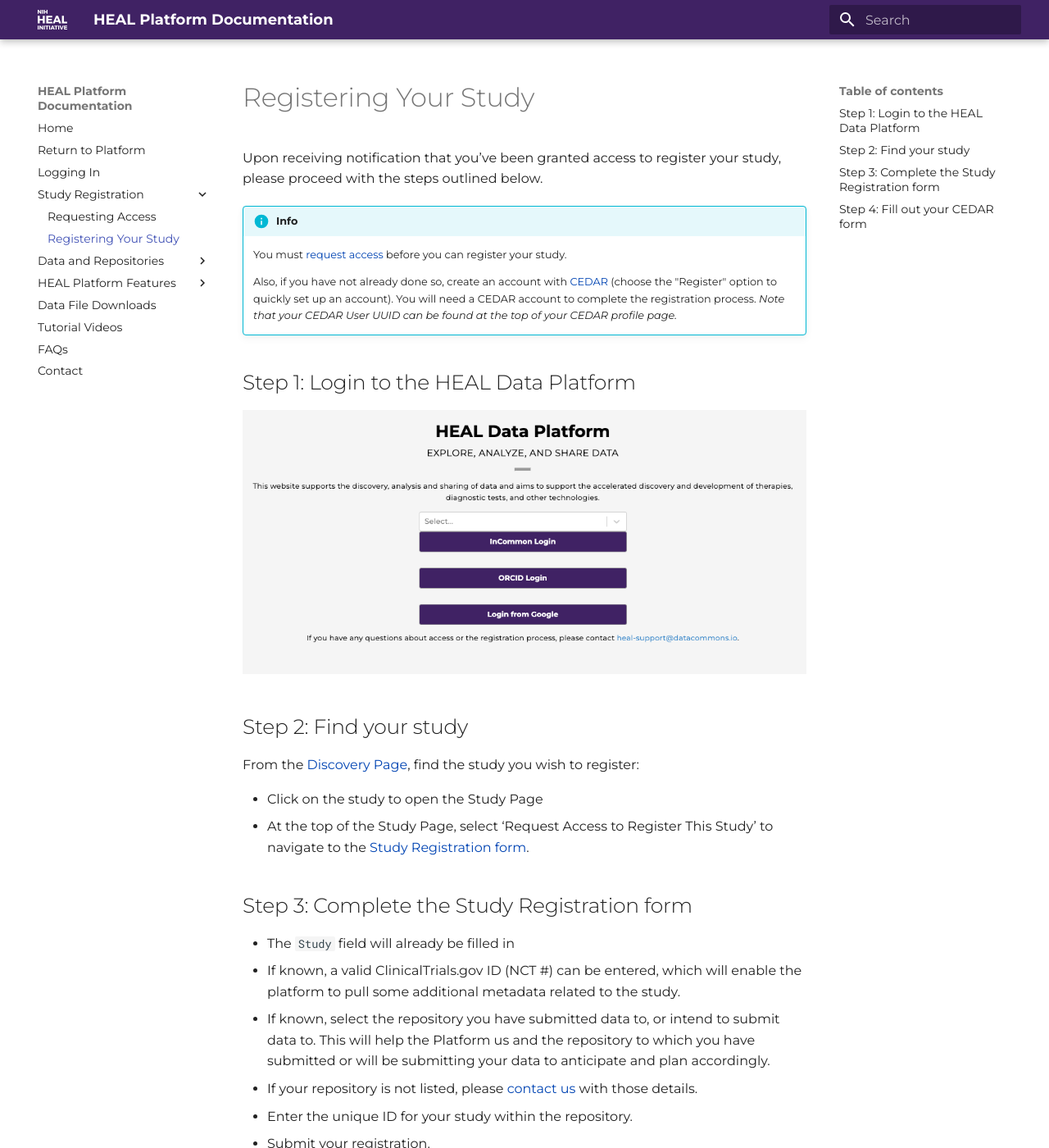
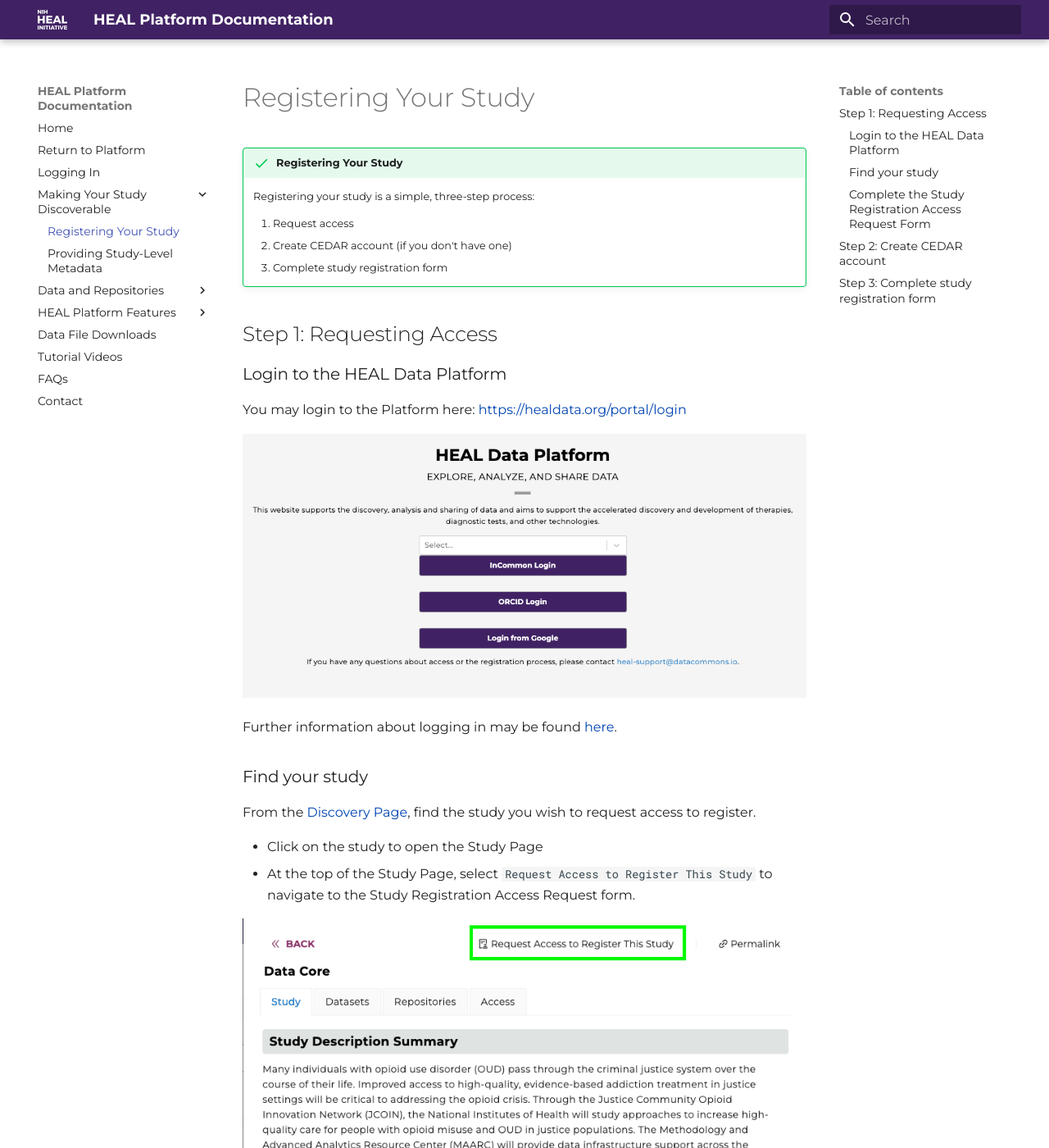
Before and after one commit to HEAL/platform-documentation, an MkDocs documentation site: the page built from docs/study-registration/registering-your-study.md, in a window 1280 px wide and 1400 px high. Shown: the whole window at 82% size. Built offline with MkDocs 1.6.1 and Material for MkDocs 9.7.7, drawn with Linux system fonts in a browser that asks for light colours; some of the changed text lies outside the part shown.

Commit message:
Start implementing suggested changes to section on study registration

```diff
--- a/docs/study-registration/registering-your-study.md
+++ b/docs/study-registration/registering-your-study.md
@@ -1,47 +1,57 @@
 # Registering Your Study
 
-Upon receiving notification that you’ve been granted access to register your
-study, please proceed with the steps outlined below.
+!!! success "Registering Your Study"
 
-!!! info
+    Registering your study is a simple, three-step process:
 
-    You must [request access](../requesting-access/) before you can register
-    your study.
+    1. Request access
+    2. Create CEDAR account (if you don't have one)
+    2. Complete study registration form
 
-    Also, if you have not already done so, create an account with
-    [CEDAR](https://cedar.metadatacenter.org/) (choose the "Register" option
-    to quickly set up an account). You will need a CEDAR account to complete
-    the registration process. *Note that your CEDAR User UUID can be found at
-    the top of your CEDAR profile page.*
+## Step 1: Requesting Access
 
-## Step 1:  Login to the HEAL Data Platform
+### Login to the HEAL Data Platform
 
+You may login to the Platform here: [https://healdata.org/portal/login](https://healdata.org/portal/login)
+
+<!-- If you want to play with sizing, you can use something like ![](../img/heal_login.png){: style="height:250px;width:534px"} -->
 ![](../img/heal_login.png)
 
-## Step 2: Find your study
+Further information about logging in may be found [here](../logging-in.md).
 
-From the [Discovery Page](https://healdata.org/portal/discovery), find the
-study you wish to register:
+### Find your study
+
+From the [Discovery Page](https://healdata.org/portal/discovery), find the study you
+wish to request access to register.
 
 - Click on the study to open the Study Page
-- At the top of the Study Page, select ‘Request Access to Register This Study’
-  to navigate to the [Study Registration form](https://healdata.org/portal/study-reg).
+- At the top of the Study Page, select `Request Access to Register This Study`
+  to navigate to the Study Registration Access Request form.
 
-## Step 3:  Complete the Study Registration form
+![](../img/study_reg_req_access_button.png)
 
-- The `Study` field will already be filled in
-- If known, a valid ClinicalTrials.gov ID (NCT #) can be entered, which will
-  enable the platform to pull some additional metadata related to the study.
-- If known, select the repository you have submitted data to, or intend to
-  submit data to.  This will help the Platform us and the repository to which
-  you have submitted or will be submitting your data to anticipate and plan
-  accordingly.
-  - If your repository is not listed, please
-    [contact us](mailto:heal-support@datacommons.io) with those details.
-- Enter the unique ID for your study within the repository.
-- Submit your registration.
 
-Alternate steps to register a study:
+### Complete the Study Registration Access Request Form
+
+- The field `Study Name - Grant Number` will already be filled in.
+- You will need to provide your name, your email address, institutional
+  affiliation and role on the project/study.
+
+![](../img/study_reg_req_access_form.png)
+
+After submitting, you will receive an email indicating the status of your
+request within one business day. When approved, you will then be able to
+[complete the study registration form](http://127.0.0.1:8000/study-registration/registering-your-study/#step-3-complete-study-registration-form).
+
+
+## Step 2: Create CEDAR account
+
+Before completing the study registration form, you will need to create an
+account with [CEDAR](https://cedar.metadatacenter.org/) (choose the "Register"
+option to quickly set up an account).
+
+
+## Step 3: Complete study registration form
 
 - Login to the [Study Registration form](https://healdata.org/portal/study-reg)
 - Choose the study you wish to register from the Study dropdown.  Only those
@@ -49,16 +59,3 @@
 - Complete the form as noted above and submit.
 
 ![](../img/completed_reg_form.png)
-
-## Step 4: Fill out your CEDAR form
-
-The act of submitting the form will result in the creation of a metadata input
-form within your CEDAR account:
-
-- Find the form for your study under the Shared with Me folder on CEDAR
-  (accessible in the left-hand navigation).
-- When you enter additional data into the CEDAR form, be sure to SAVE your
-  changes by scrolling to the bottom of the form.
-- The HEAL Data Platform will pull entries from the CEDAR templates into the
-  Platform to enhance search capabilities and provide increasingly robust
-  study details.
--- a/mkdocs.yaml
+++ b/mkdocs.yaml
@@ -6,10 +6,10 @@
   - Home: index.md
   - Return to Platform: https://healdata.org/
   - Logging In: logging-in.md
-  - Study Registration:
+  - Making Your Study Discoverable:
     - study-registration/index.md
-    - study-registration/requesting-access.md
     - study-registration/registering-your-study.md
+    - study-registration/metadata.md
   - Data and Repositories:
     - Types of Hosted Data: hosted_data_types.md
     - Data Management and Repositories: data_mgmt_and_repos.md
```
Also changed, not shown: docs/study-registration/index.md (+7 -18 lines), docs/study-registration/metadata.md (added, +33 -0 lines), docs/study-registration/requesting-access.md (deleted, +0 -31 lines), docs/img/cedar_login.png (added), docs/img/cedar_shared_with_me.png (added), docs/img/cedar_study_cards.png (added).
